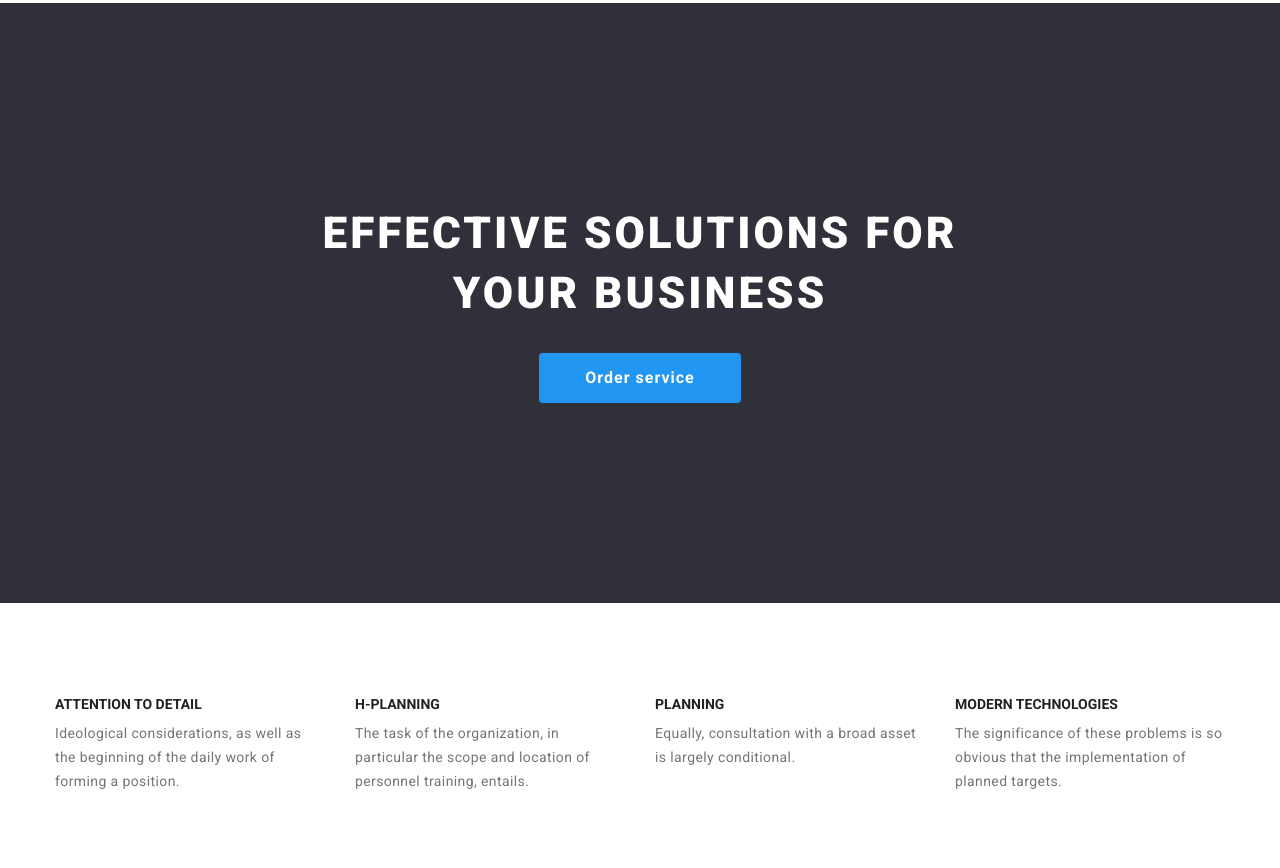
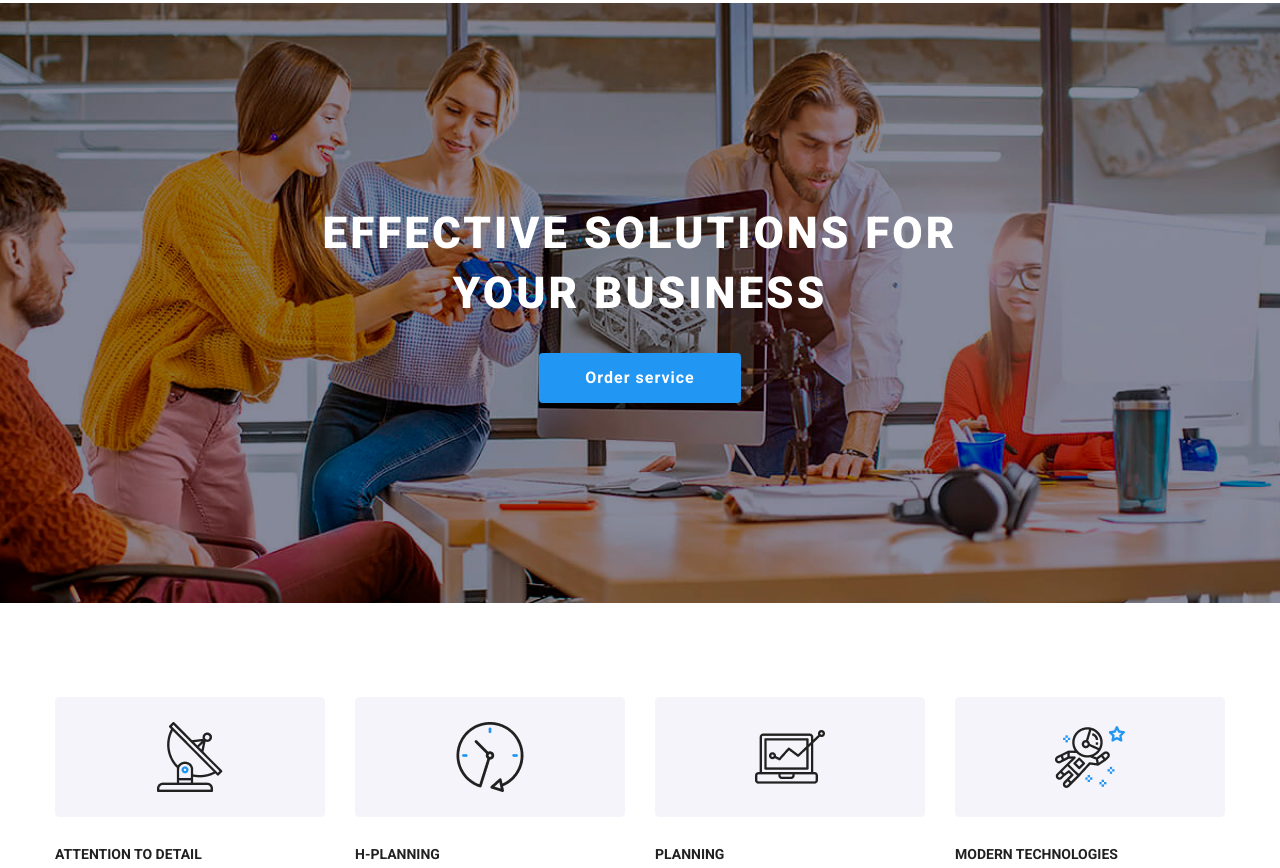
Before and after one commit to gelionix/homework-8, a plain HTML site: page index.html in a window 1280 px wide. Shown: the part 78-946 px from the top of the page. Drawn offline with Linux system fonts and the light colour scheme.

Commit message:
added hero-background, added doing-bloc-background

```diff
--- a/css/styles.css
+++ b/css/styles.css
@@ -110,8 +110,16 @@ body {
 }
 
 .hero {
-    background: var(--secondary-color);
+    background: var(--secondary-color) url('../img/hero-background.jpg') no-repeat 50%/cover;
     color: var(--white-color);
+    position: relative;
+}
+
+.hero::before {
+    content: '';
+    position: absolute;
+    inset: 0;
+    /* background: rgba(0, 0, 0, .5); */
 }
 
 .hero-container {
@@ -121,6 +129,8 @@ body {
     flex-direction: column;
     align-items: center;
     justify-content: center;
+    position: relative;
+    z-index: 1;
 }
 
 .hero-title {
@@ -158,12 +168,12 @@ body {
     background-color: var(--brand-color);
 }
 
-.hero-button, .service-button {
+.service-button {
     color: var(--white-color);
     background-color: var(--brand-color);
 }
 
-.hero-button:active, .service-button:active {
+.service-button:active {
     color: var(--brand-color);
     background-color: var(--white-color);
 }
@@ -205,10 +215,66 @@ body {
     gap: 30px;
 }
 
+.doing-attention {
+    position: relative;
+}
+
+.doing-attention::before {
+    content: '';
+    background: url('../img/doing-bloc-icon-1.png') no-repeat 50% ,
+    url('../img/doing-bloc-background.png') no-repeat 50%;
+    position: absolute;
+    inset: 0;
+    height: 120px;
+    border-radius: 4px;
+}
+
+.doing-h-planning {
+    position: relative;
+}
+
+.doing-h-planning::before {
+    content: '';
+    background: url('../img/doing-bloc-icon-2.png') no-repeat 50%,
+    url('../img/doing-bloc-background.png') no-repeat 50%;
+    position: absolute;
+    inset: 0;
+    height: 120px;
+    border-radius: 4px;
+}
+
+.doing-planning {
+    position: relative;
+}
+
+.doing-planning::before {
+    content: '';
+    background: url('../img/doing-bloc-icon-3.png') no-repeat 50% ,
+    url('../img/doing-bloc-background.png') no-repeat 50%;
+    position: absolute;
+    inset: 0;
+    height: 120px;
+    border-radius: 4px;
+}
+
+.doing-technologies {
+    position: relative;
+}
+
+.doing-technologies::before {
+    content: '';
+    background: url('../img/doing-bloc-icon-4.png') no-repeat 50% ,
+    url('../img/doing-bloc-background.png') no-repeat 50%;
+    position: absolute;
+    inset: 0;
+    height: 120px;
+    border-radius: 4px;
+}
+
 .doing-attention-title {
     font-weight: 700;
     text-transform: uppercase;
-
+    padding-top: 150px;
 }
 
 .doing-attention-text {
```
Also changed, not shown: index.html (+0 -3 lines), img/doing-bloc-background.png (added), img/doing-bloc-icon-1.png (added), img/doing-bloc-icon-2.png (added), img/doing-bloc-icon-3.png (added), img/doing-bloc-icon-4.png (added), img/hero-background.jpg (added).
